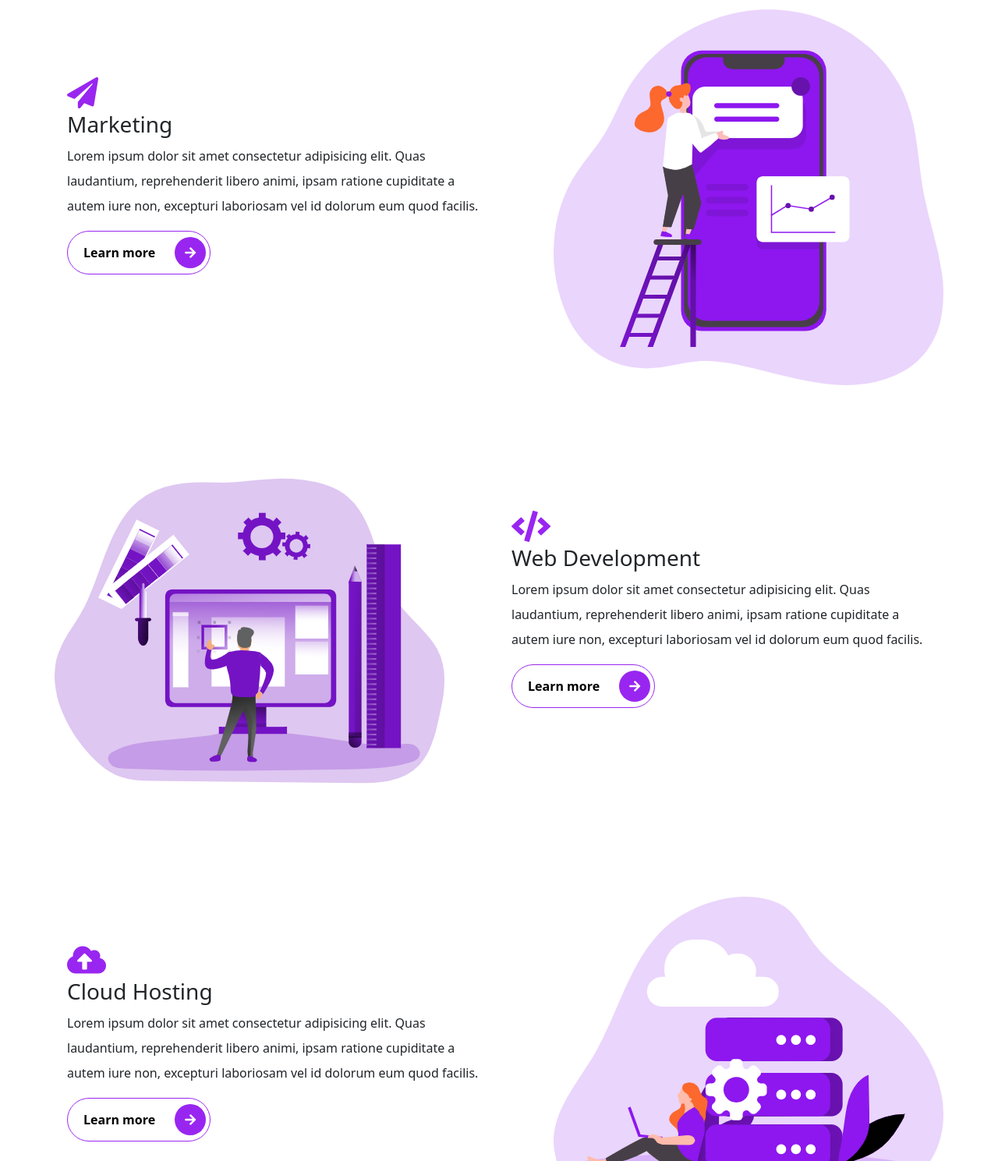
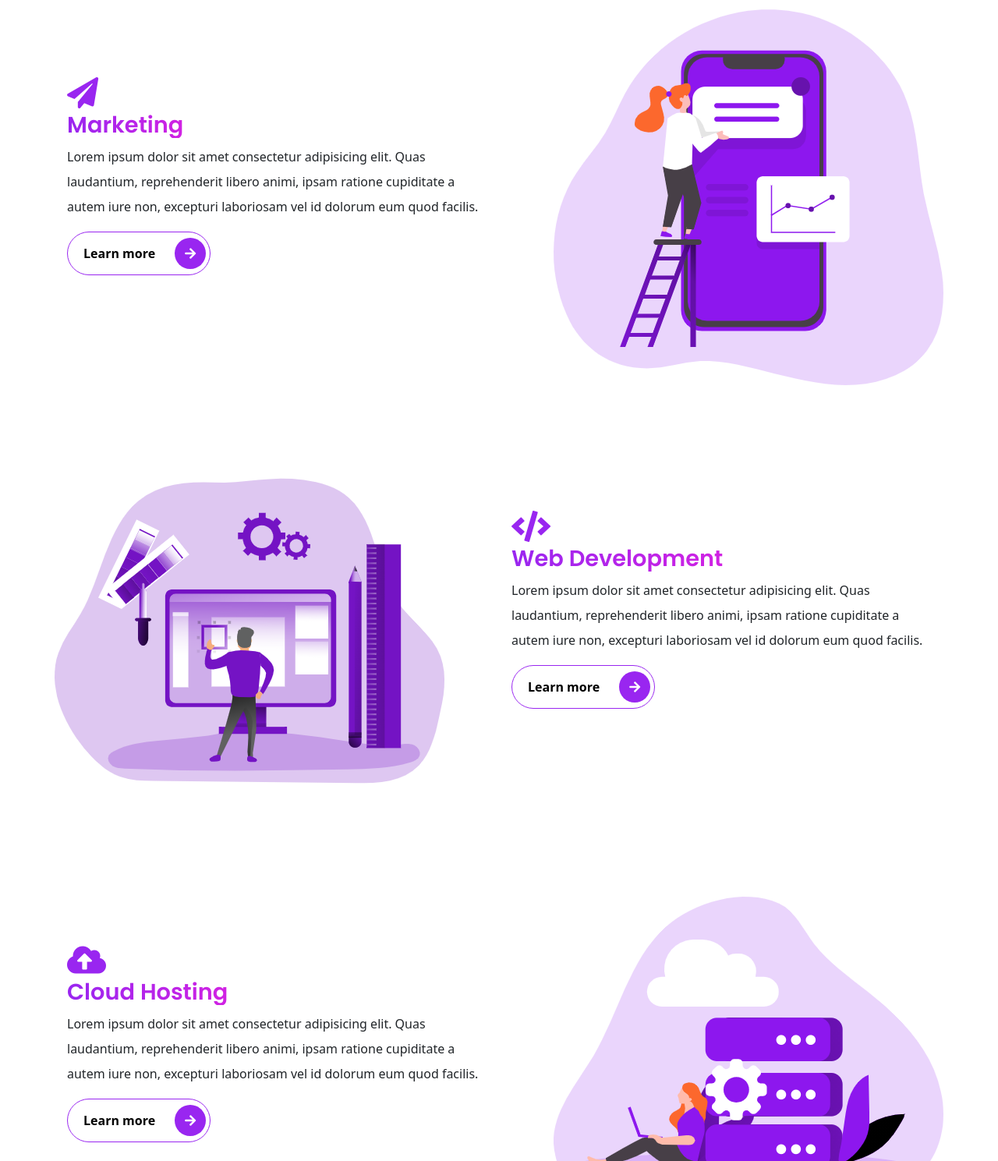
Before and after one commit to Lamberor/bootstrap5-sass-portfolio, a website: page index.html in a window 1280 px wide. Shown: the part 1573-3062 px from the top of the page at 78% size. Drawn offline with Linux system fonts and the light colour scheme.

Commit message:
apply background-clip to services title

```diff
--- a/index.html
+++ b/index.html
@@ -237,7 +237,7 @@
           <div class="col-lg-6 col-md-6 col-sm-12 col-xs-12 services mt-4">
             <div class="services__content">
               <div class="icon d-block fas fa-paper-plane"></div>
-              <h3 class="dispaly-3--title mt-1">Marketing</h3>
+              <h3 class="display-3--title mt-1">Marketing</h3>
               <p class="lh-lg">
                 Lorem ipsum dolor sit amet consectetur adipisicing elit.
                 Quas laudantium, reprehenderit libero animi, ipsam ratione cupiditate a autem iure non,
@@ -267,7 +267,7 @@
           <div class="col-lg-6 col-md-6 col-sm-12 col-xs-12 services mt-4">
             <div class="services__content">
               <div class="icon d-block fas fa-code"></div>
-              <h3 class="dispaly-3--title mt-1">Web Development</h3>
+              <h3 class="display-3--title mt-1">Web Development</h3>
               <p class="lh-lg">
                 Lorem ipsum dolor sit amet consectetur adipisicing elit.
                 Quas laudantium, reprehenderit libero animi, ipsam ratione cupiditate a autem iure non,
@@ -287,7 +287,7 @@
           <div class="col-lg-6 col-md-6 col-sm-12 col-xs-12 services mt-4">
             <div class="services__content">
               <div class="icon d-block fas fa-cloud-upload-alt"></div>
-              <h3 class="dispaly-3--title mt-1">Cloud Hosting</h3>
+              <h3 class="display-3--title mt-1">Cloud Hosting</h3>
               <p class="lh-lg">
                 Lorem ipsum dolor sit amet consectetur adipisicing elit.
                 Quas laudantium, reprehenderit libero animi, ipsam ratione cupiditate a autem iure non,
```
